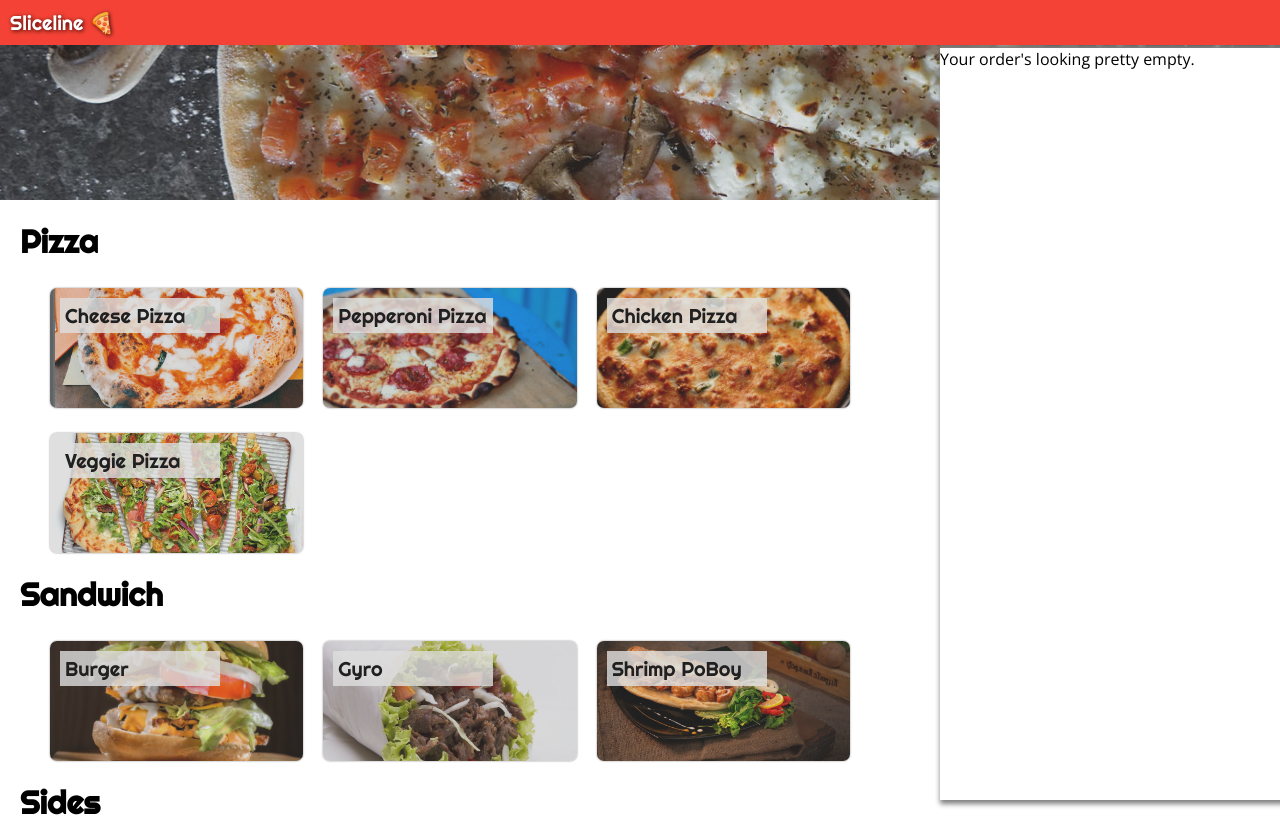
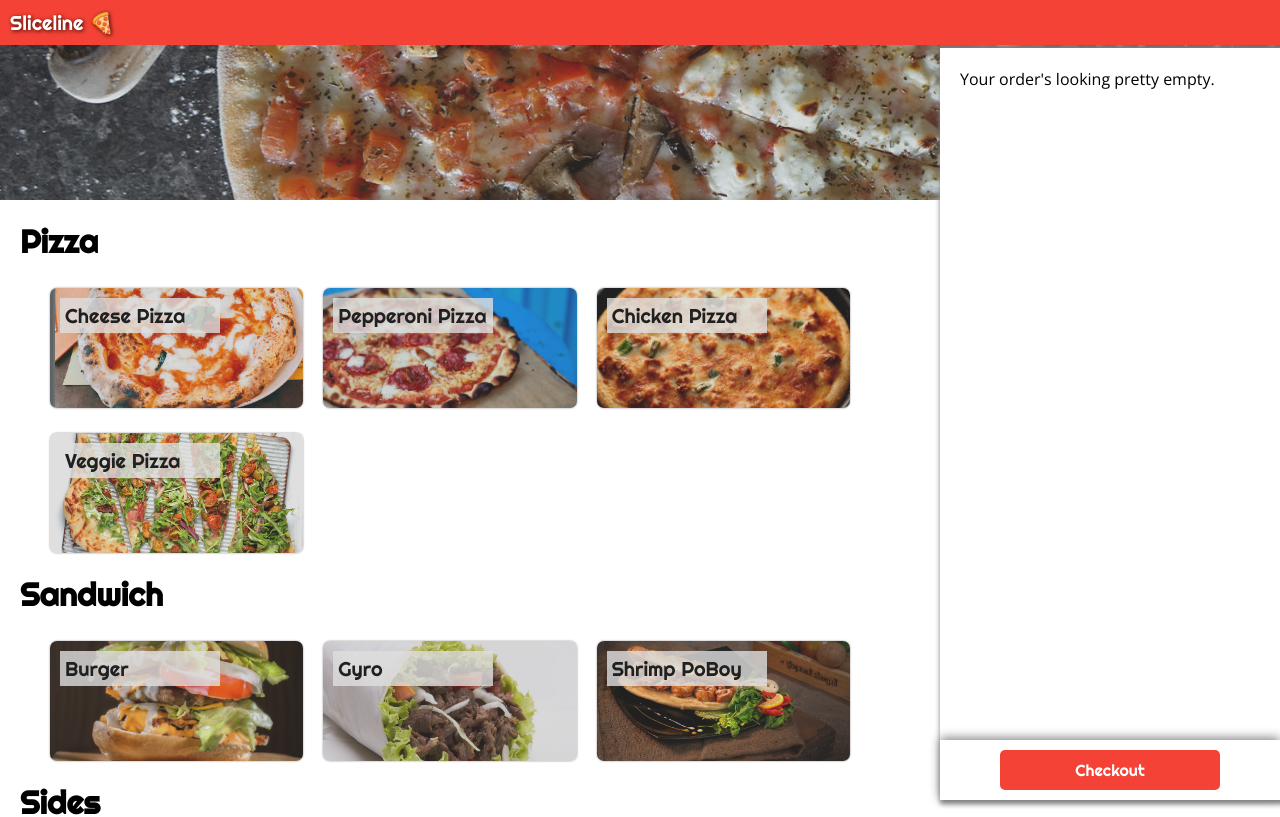
Before and after one commit to HansMoura20/Complete-Pizza-Website-ReactJs, a React (Create React App) app: page / in a window 1280 px wide. Shown: the top 817 px of the page. Built offline with nearby package versions, Linux system fonts and the light colour scheme.

Commit message:
add the checkout button to the checkout side bar

```diff
--- a/src/FoodDialog/FoodDialog.js
+++ b/src/FoodDialog/FoodDialog.js
@@ -1,16 +1,19 @@
 import React from 'react';
 import styled from 'styled-components';
 import {FoodLabel} from "../Menu/FoodGrid";
+import { pizzaRed } from "../Styles/colors";
+import { Title } from "../Styles/title";
 
 const Dialog = styled.div`
   width: 500px;
-  height: 1000px;
   background-color: white;
   position: fixed;
   top: 75px;
   z-index: 5;
   max-height: calc(100% - 100px);
   left: calc(50% - 250px);
+  display: flex;
+  flex-direction: column;
 
   @media screen and (max-width: 600px){
     max-width: 90%;
@@ -18,6 +21,31 @@
     margin: 0 20px;
   }
 `;
+
+export const DialogContent = styled.div`
+  overflow: auto;
+  min-height: 100px;
+`;
+
+export const DialogFooter = styled.div`
+  box-shadow: 0px -2px 10px 0px grey;
+  height: 60px;
+  display: flex;
+  justify-content: center;
+`;
+
+export const ConfirmButton = styled(Title)`
+  margin: 10px;
+  color: white;
+  height: 20px;
+  border-radius: 5px;
+  padding: 10px;
+  text-align: center;
+  width: 200px;
+  cursor: pointer;
+  background-color: ${pizzaRed};
+`;
+
 
 const DialogShadow = styled.div`
   position: fixed;
@@ -43,7 +71,6 @@
     font-size: 30px;
     padding: 5px 40px;
 
-
     @media screen and (max-width: 600px){
     max-width: 90%;
     left: 0;
@@ -51,9 +78,7 @@
   }
 
   @media screen and (max-width: 500px){
-
       font-size: 20px;
-
   }
   `;
 
@@ -71,6 +96,12 @@
         <DialogBanner img={openFood.img}>
           <DialogBannerName>{openFood.name}</DialogBannerName>
         </DialogBanner>
+        <DialogContent/>
+        <DialogFooter>
+          <ConfirmButton>
+            Add to order
+          </ConfirmButton>
+        </DialogFooter>
       </Dialog>
     </>
     ) : null
--- a/src/Order/Order.js
+++ b/src/Order/Order.js
@@ -1,5 +1,6 @@
 import React from 'react';
 import styled from 'styled-components';
+import { DialogContent, DialogFooter, ConfirmButton } from "../FoodDialog/FoodDialog";
 
 const OrderStyled = styled.div`
   position: fixed;
@@ -10,8 +11,25 @@
   height: calc(100% - 48px);
   z-index: 10;
   box-shadow: 4px 0px 5px 4px grey;
+  display:flex;
+  flex-direction: column;
 `;
 
+const OrderContent = styled(DialogContent)`
+  padding: 20px;
+  height: 100%;
+`;
+
+
 export function Order(){
-  return <OrderStyled>Your order's looking pretty empty.</OrderStyled>
+  return(
+    <OrderStyled>
+      <OrderContent>
+        Your order's looking pretty empty.
+      </OrderContent>
+      <DialogFooter>
+        <ConfirmButton>Checkout</ConfirmButton>
+      </DialogFooter>
+    </OrderStyled>
+  )
 };
```
Lines whose indentation alone changed are shown as unchanged.
